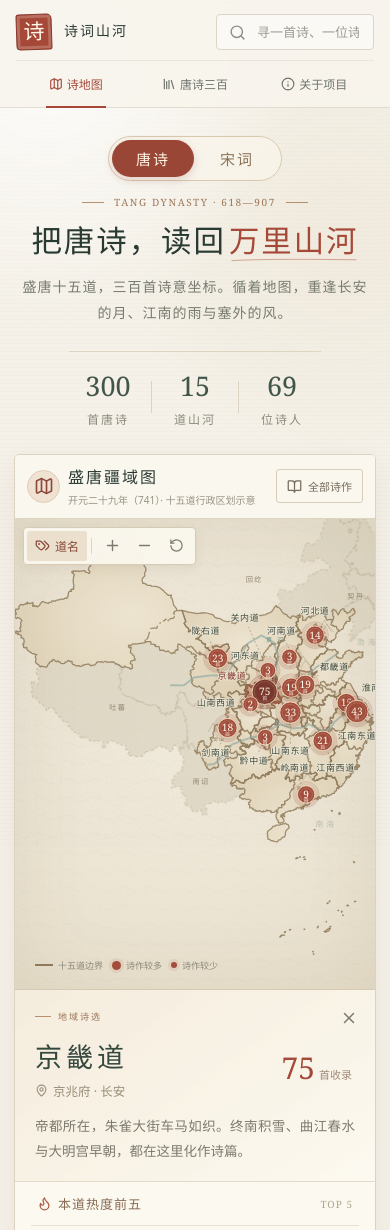
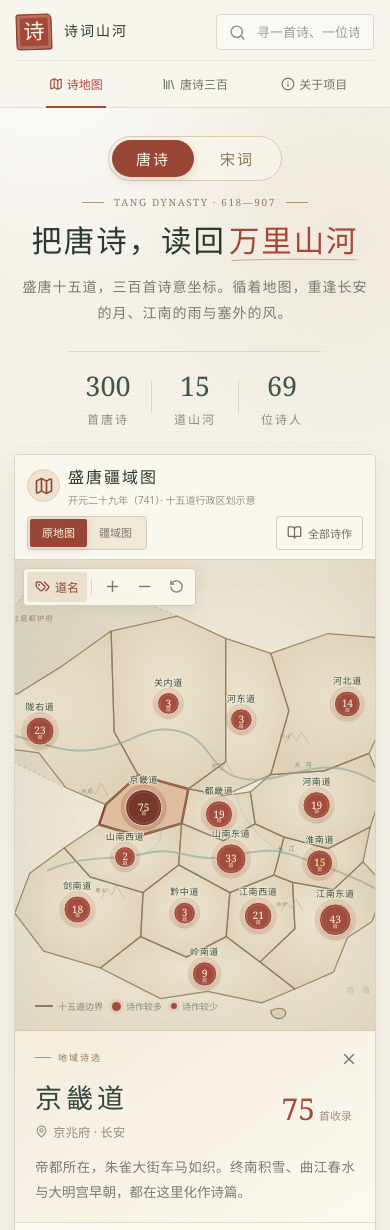
Before and after one commit to LiangjiChen/cultural-on-map, a React (Vite) app: page / in a window 390 px wide. Shown: the top 1230 px of the page. Built offline with nearby package versions, Linux system fonts and the light colour scheme.

Commit message:
feat: update workspace
Co-authored-by: traeagent <traeagent@users.noreply.github.com>

```diff
--- a/src/App.tsx
+++ b/src/App.tsx
@@ -19,6 +19,7 @@ const topRegionId = (id: CollectionId) => {
 
 export default function App() {
   const [collectionId, setCollectionId] = useState<CollectionId>('tang')
+  const [mapStyle, setMapStyle] = useState<'classic' | 'realistic'>('classic')
   const [selectedRegionId, setSelectedRegionId] = useState<string | null>('jingji')
   const [detailPoemId, setDetailPoemId] = useState<number | null>(null)
   const [libraryOpen, setLibraryOpen] = useState(false)
@@ -189,15 +190,19 @@ export default function App() {
                 <div><h2>{collection.mapTitle}</h2><p>{collection.mapSubtitle}</p></div>
               </div>
               <div className="map-header-actions">
+                <div className="map-style-switch" role="group" aria-label="切换地图版本">
+                  <button className={mapStyle === 'classic' ? 'active' : ''} aria-pressed={mapStyle === 'classic'} onClick={() => setMapStyle('classic')}>原地图</button>
+                  <button className={mapStyle === 'realistic' ? 'active' : ''} aria-pressed={mapStyle === 'realistic'} onClick={() => setMapStyle('realistic')}>疆域图</button>
+                </div>
                 <span className="live-badge"><i />{collection.mapBadge}</span>
-                <button onClick={() => openLibrary()}><BookOpen size={15} />{collection.mapAllButton}</button>
+                <button className="map-library-button" onClick={() => openLibrary()}><BookOpen size={15} />{collection.mapAllButton}</button>
               </div>
             </header>
             <div className="map-stage">
               {collectionId === 'tang' ? (
-                <TangMap counts={counts} selectedRegionId={selectedRegionId} onSelect={selectRegion} />
+                <TangMap mapStyle={mapStyle} counts={counts} selectedRegionId={selectedRegionId} onSelect={selectRegion} />
               ) : (
-                <SongMap counts={counts} selectedRegionId={selectedRegionId} onSelect={selectRegion} />
+                <SongMap mapStyle={mapStyle} counts={counts} selectedRegionId={selectedRegionId} onSelect={selectRegion} />
               )}
               <RegionPanel
                 region={selectedRegion}
--- a/src/components/SongMap.tsx
+++ b/src/components/SongMap.tsx
@@ -1,22 +1,28 @@
 import { useEffect, useMemo, useRef, useState } from 'react'
 import { Minus, Plus, RotateCcw, Tags } from 'lucide-react'
-import { songRegions as regions } from '../data/songRegions'
+import { classicSongRegions, songRegions as realisticRegions } from '../data/songRegions'
 import { songLabels, songMountains, songOuterRegions, songRiverLabels, songRivers, songSeaLabels } from '../data/mapGeometry'
 import { layoutMapLabels, markerRadius } from './mapLabels'
 
 interface SongMapProps {
+  mapStyle: 'classic' | 'realistic'
   counts: Record<string, number>
   selectedRegionId: string | null
   onSelect: (regionId: string) => void
 }
 
-export function SongMap({ counts, selectedRegionId, onSelect }: SongMapProps) {
+export function SongMap({ mapStyle, counts, selectedRegionId, onSelect }: SongMapProps) {
   const [zoom, setZoom] = useState(1)
   const [showLabels, setShowLabels] = useState(true)
   const [hoveredId, setHoveredId] = useState<string | null>(null)
   const scrollRef = useRef<HTMLDivElement>(null)
+  const isClassic = mapStyle === 'classic'
+  const regions = isClassic ? classicSongRegions : realisticRegions
   const maxCount = useMemo(() => Math.max(1, ...Object.values(counts)), [counts])
-  const markerLabels = useMemo(() => layoutMapLabels(regions, counts, maxCount), [counts, maxCount])
+  const markerLabels = useMemo(
+    () => isClassic ? [] : layoutMapLabels(regions, counts, maxCount),
+    [counts, isClassic, maxCount, regions],
+  )
 
   useEffect(() => {
     const el = scrollRef.current
@@ -82,6 +88,21 @@ export function SongMap({ counts, selectedRegionId, onSelect }: SongMapProps) {
         </g>
 
         <g transform={`translate(550 390) scale(${zoom}) translate(-550 -390)`} className="zoom-layer">
+          {isClassic ? (
+            <>
+              <g className="outer-territory" filter="url(#song-paper-grain)">
+                <path d="M34 190 L120 132 L210 145 L286 120 L300 150 L235 430 L250 575 L330 720 L300 755 L190 610 L120 400 Z" />
+                <path d="M300 150 L700 90 L1015 175 L930 330 L810 345 L690 300 L565 265 L435 275 Z" opacity="0.55" />
+              </g>
+              <g className="outer-territory-labels" aria-hidden="true">
+                <text x="845" y="78">辽</text>
+                <text x="170" y="205">西 夏</text>
+                <text x="132" y="470">吐 蕃</text>
+                <text x="368" y="750" className="outer-territory-sub">大 理</text>
+              </g>
+            </>
+          ) : (
+            <>
               <g className="outer-territory" filter="url(#song-paper-grain)">
                 {songOuterRegions.map((territory) => <path key={territory.id} d={territory.path} />)}
               </g>
@@ -90,6 +111,8 @@ export function SongMap({ counts, selectedRegionId, onSelect }: SongMapProps) {
                   <text key={label.text} x={label.position[0]} y={label.position[1]} className={label.sub ? 'outer-territory-sub' : undefined}>{label.text}</text>
                 ))}
               </g>
+            </>
+          )}
 
           <g className="region-layer" filter="url(#song-paper-grain)">
             {regions.map(region => {
@@ -120,12 +143,37 @@ export function SongMap({ counts, selectedRegionId, onSelect }: SongMapProps) {
             ))}
           </g>
 
+          {isClassic ? (
+            <>
+              <g className="river-layer" aria-hidden="true">
+                <path className="yellow-river" d="M300 305 C380 292 430 318 505 312 C585 306 610 286 675 300 C735 312 742 345 805 338 C855 333 880 318 925 300" />
+                <path className="yangtze-river" d="M300 470 C390 452 448 472 512 470 C585 468 620 486 685 480 C750 474 790 458 842 470 C888 481 920 515 955 548" />
+                <path className="river-tributary" d="M512 470 C520 505 540 530 565 552 M685 480 C690 515 706 540 720 565 M805 338 C795 372 790 400 780 430" />
+                <text x="704" y="294" className="river-label">大 河</text>
+                <text x="668" y="466" className="river-label">长 江</text>
+              </g>
+              <g className="mountain-layer" aria-hidden="true">
+                <path d="M645 292 l9 -16 l8 11 l8 -16 l12 20 M503 392 l9 -15 l8 11 l7 -14 l12 19 M592 180 l9 -14 l8 10 l8 -15 l11 18 M505 505 l9 -14 l8 10 l8 -15 l11 19 M748 632 l9 -14 l8 10 l8 -15 l11 19" />
+                <text x="640" y="284">太行</text>
+                <text x="498" y="384">秦岭</text>
+                <text x="586" y="172">雁门</text>
+                <text x="500" y="497">巫山</text>
+                <text x="742" y="624">南岭</text>
+              </g>
+              <g className="sea-labels" aria-hidden="true">
+                <text x="952" y="292">渤 海</text>
+                <text x="962" y="520">东 海</text>
+                <text x="790" y="712">南 海</text>
+                <text x="600" y="70">宋 辽 边 界</text>
+              </g>
+            </>
+          ) : (
+            <>
               <g className="river-layer" aria-hidden="true">
                 <path className="yellow-river" d={songRivers.yellow} />
                 <path className="yangtze-river" d={songRivers.yangtze} />
                 {songRiverLabels.map(label => <text key={label.text} x={label.position[0]} y={label.position[1]} className="river-label">{label.text}</text>)}
               </g>
-
               <g className="mountain-layer" aria-hidden="true">
                 {songMountains.map((mountain) => (
                   <g key={mountain.text} transform={`translate(${mountain.position[0]} ${mountain.position[1]})`}>
@@ -134,12 +182,13 @@ export function SongMap({ counts, selectedRegionId, onSelect }: SongMapProps) {
                   </g>
                 ))}
               </g>
-
               <g className="sea-labels" aria-hidden="true">
                 {songSeaLabels.map((label) => <text key={label.text} x={label.position[0]} y={label.position[1]}>{label.text}</text>)}
               </g>
+            </>
+          )}
 
-          {showLabels && (
+          {!isClassic && showLabels && (
             <g className="marker-label-layer" aria-hidden="true">
               {markerLabels.filter(label => label.id !== hoveredId).map(label => (
                 <g key={label.id} className={selectedRegionId === label.id ? 'marker-label selected' : 'marker-label'}>
@@ -154,7 +203,7 @@ export function SongMap({ counts, selectedRegionId, onSelect }: SongMapProps) {
             {regions.map(region => {
               const count = counts[region.id] ?? 0
               if (count === 0) return null
-              const radius = markerRadius(count, maxCount)
+              const radius = isClassic ? 15 + Math.sqrt(count / maxCount) * 15 : markerRadius(count, maxCount)
               const [x, y] = region.center
               const isSelected = selectedRegionId === region.id
               return (
@@ -177,6 +226,7 @@ export function SongMap({ counts, selectedRegionId, onSelect }: SongMapProps) {
                 >
                   <circle className="marker-hit" r={Math.max(radius + 16, 36)} />
                   <circle className="marker-ripple" r={radius + 7} />
+                  {isClassic && showLabels && hoveredId !== region.id && <text className="marker-region-name" y={-radius - 15}>{region.name}</text>}
                   <circle className="marker-core" r={radius} filter="url(#song-marker-shadow)" />
                   <circle className="marker-inner-ring" r={radius - 4} />
                   <text className="marker-count" y="1">{count}</text>
--- a/src/components/TangMap.tsx
+++ b/src/components/TangMap.tsx
@@ -1,22 +1,28 @@
 import { useEffect, useMemo, useRef, useState } from 'react'
 import { Minus, Plus, RotateCcw, Tags } from 'lucide-react'
-import { regions } from '../data/regions'
+import { classicRegions, regions as realisticRegions } from '../data/regions'
 import { tangLabels, tangMountains, tangOuterRegions, tangRiverLabels, tangRivers, tangSeaLabels } from '../data/mapGeometry'
 import { layoutMapLabels, markerRadius } from './mapLabels'
 
 interface TangMapProps {
+  mapStyle: 'classic' | 'realistic'
   counts: Record<string, number>
   selectedRegionId: string | null
   onSelect: (regionId: string) => void
 }
 
-export function TangMap({ counts, selectedRegionId, onSelect }: TangMapProps) {
+export function TangMap({ mapStyle, counts, selectedRegionId, onSelect }: TangMapProps) {
   const [zoom, setZoom] = useState(1)
   const [showLabels, setShowLabels] = useState(true)
   const [hoveredId, setHoveredId] = useState<string | null>(null)
   const scrollRef = useRef<HTMLDivElement>(null)
+  const isClassic = mapStyle === 'classic'
+  const regions = isClassic ? classicRegions : realisticRegions
   const maxCount = useMemo(() => Math.max(1, ...Object.values(counts)), [counts])
-  const markerLabels = useMemo(() => layoutMapLabels(regions, counts, maxCount), [counts, maxCount])
+  const markerLabels = useMemo(
+    () => isClassic ? [] : layoutMapLabels(regions, counts, maxCount),
+    [counts, isClassic, maxCount, regions],
+  )
 
   useEffect(() => {
     const el = scrollRef.current
@@ -82,6 +88,20 @@ export function TangMap({ counts, selectedRegionId, onSelect }: TangMapProps) {
         </g>
 
         <g transform={`translate(550 390) scale(${zoom}) translate(-550 -390)`} className="zoom-layer">
+          {isClassic ? (
+            <>
+              <g className="outer-territory" filter="url(#paper-grain)">
+                <path d="M34 184 L106 142 L183 148 L222 111 L327 88 L410 118 L415 285 L335 378 L190 307 L82 251 L42 240 Z" />
+                <path d="M222 111 L270 51 L370 38 L452 65 L520 93 L410 118 L327 177 L255 222 L175 213 L106 142 L183 148 Z" />
+              </g>
+              <g className="outer-territory-labels" aria-hidden="true">
+                <text x="128" y="192">安西都护府</text>
+                <text x="280" y="102">北庭都护府</text>
+                <text x="115" y="222" className="outer-territory-sub">西域</text>
+              </g>
+            </>
+          ) : (
+            <>
               <g className="outer-territory" filter="url(#paper-grain)">
                 {tangOuterRegions.map((territory) => <path key={territory.id} d={territory.path} />)}
               </g>
@@ -90,6 +110,8 @@ export function TangMap({ counts, selectedRegionId, onSelect }: TangMapProps) {
                   <text key={label.text} x={label.position[0]} y={label.position[1]} className={label.sub ? 'outer-territory-sub' : undefined}>{label.text}</text>
                 ))}
               </g>
+            </>
+          )}
 
           <g className="region-layer" filter="url(#paper-grain)">
             {regions.map(region => {
@@ -120,12 +142,37 @@ export function TangMap({ counts, selectedRegionId, onSelect }: TangMapProps) {
             ))}
           </g>
 
+          {isClassic ? (
+            <>
+              <g className="river-layer" aria-hidden="true">
+                <path className="yellow-river" d="M165 285 C260 275 302 325 380 315 C454 305 466 270 525 285 C578 299 573 354 630 363 C690 373 741 330 807 350 C846 361 858 381 879 376" />
+                <path className="yangtze-river" d="M305 515 C370 487 411 500 466 487 C520 474 540 501 594 493 C647 486 672 474 718 492 C761 508 806 521 856 549" />
+                <path className="river-tributary" d="M489 434 C500 463 487 475 466 487 M618 393 C628 432 652 454 681 479 M742 479 C756 500 760 508 761 508" />
+                <text x="714" y="344" className="river-label">大 河</text>
+                <text x="686" y="483" className="river-label">长 江</text>
+              </g>
+              <g className="mountain-layer" aria-hidden="true">
+                <path d="M366 394 l10 -17 l8 12 l9 -19 l13 24 M576 353 l9 -15 l8 11 l7 -14 l12 20 M699 304 l10 -17 l9 13 l8 -14 l12 19 M393 561 l10 -16 l8 11 l8 -16 l12 21 M692 582 l9 -14 l8 10 l8 -15 l11 19" />
+                <text x="361" y="386">终南</text>
+                <text x="576" y="343">太行</text>
+                <text x="690" y="295">燕山</text>
+                <text x="384" y="551">蜀山</text>
+                <text x="684" y="574">南岭</text>
+              </g>
+              <g className="sea-labels" aria-hidden="true">
+                <text x="958" y="350">渤 海</text>
+                <text x="942" y="510">东 海</text>
+                <text x="800" y="718">南 海</text>
+                <text x="513" y="72">漠 北</text>
+              </g>
+            </>
+          ) : (
+            <>
               <g className="river-layer" aria-hidden="true">
                 <path className="yellow-river" d={tangRivers.yellow} />
                 <path className="yangtze-river" d={tangRivers.yangtze} />
                 {tangRiverLabels.map(label => <text key={label.text} x={label.position[0]} y={label.position[1]} className="river-label">{label.text}</text>)}
               </g>
-
               <g className="mountain-layer" aria-hidden="true">
                 {tangMountains.map((mountain) => (
                   <g key={mountain.text} transform={`translate(${mountain.position[0]} ${mountain.position[1]})`}>
@@ -134,12 +181,13 @@ export function TangMap({ counts, selectedRegionId, onSelect }: TangMapProps) {
                   </g>
                 ))}
               </g>
-
               <g className="sea-labels" aria-hidden="true">
                 {tangSeaLabels.map((label) => <text key={label.text} x={label.position[0]} y={label.position[1]}>{label.text}</text>)}
               </g>
+            </>
+          )}
 
-          {showLabels && (
+          {!isClassic && showLabels && (
             <g className="marker-label-layer" aria-hidden="true">
               {markerLabels.filter(label => label.id !== hoveredId).map(label => (
                 <g key={label.id} className={selectedRegionId === label.id ? 'marker-label selected' : 'marker-label'}>
@@ -153,7 +201,7 @@ export function TangMap({ counts, selectedRegionId, onSelect }: TangMapProps) {
           <g className="marker-layer">
             {regions.map(region => {
               const count = counts[region.id] ?? 0
-              const radius = markerRadius(count, maxCount)
+              const radius = isClassic ? 15 + Math.sqrt(count / maxCount) * 15 : markerRadius(count, maxCount)
               const [x, y] = region.center
               const isSelected = selectedRegionId === region.id
               return (
@@ -176,6 +224,7 @@ export function TangMap({ counts, selectedRegionId, onSelect }: TangMapProps) {
                 >
                   <circle className="marker-hit" r={Math.max(radius + 16, 36)} />
                   <circle className="marker-ripple" r={radius + 7} />
+                  {isClassic && showLabels && hoveredId !== region.id && <text className="marker-region-name" y={-radius - 15}>{region.name}</text>}
                   <circle className="marker-core" r={radius} filter="url(#marker-shadow)" />
                   <circle className="marker-inner-ring" r={radius - 4} />
                   <text className="marker-count" y="1">{count}</text>
--- a/src/data/regions.ts
+++ b/src/data/regions.ts
@@ -79,6 +79,8 @@ const regionMetadata: Region[] = [
   },
 ]
 
+export const classicRegions = regionMetadata
+
 export const regions = regionMetadata.map((region) => ({
   ...region,
   ...tangGeometry[region.id],
--- a/src/data/songRegions.ts
+++ b/src/data/songRegions.ts
@@ -220,7 +220,9 @@ const regionMetadata: Region[] = [
   },
 ]
 
+export const classicSongRegions = regionMetadata
+
 export const songRegions = regionMetadata.map((region) => ({
   ...region,
-  ...songGeometry[region.id],
+  ...songGeometry[region.id === 'jingnanbei' ? 'jingxibei' : region.id],
 }))
--- a/src/styles.css
+++ b/src/styles.css
@@ -190,11 +190,16 @@ main { max-width: 1540px; margin: 0 auto; padding: 0 32px; }
 .map-title-icon { width: 38px; height: 38px; display: grid; place-items: center; color: #8f493a; background: #efe2d3; border: 1px solid #dfcbb6; border-radius: 50%; }
 .map-title h2 { font-family: var(--serif); font-size: 17px; letter-spacing: 2px; margin: 0 0 5px; }
 .map-title p { color: #999386; font-size: 10px; margin: 0; letter-spacing: .6px; }
-.map-header-actions { display: flex; align-items: center; gap: 18px; }
+.map-header-actions { display: flex; align-items: center; justify-content: flex-end; flex-wrap: wrap; gap: 12px; }
 .live-badge { color: #778173; font-size: 10px; display: flex; align-items: center; gap: 6px; }
 .live-badge i { width: 6px; height: 6px; border-radius: 50%; background: #849376; box-shadow: 0 0 0 3px rgba(132,147,118,.14); }
 .map-header-actions button { display: flex; align-items: center; gap: 6px; border: 1px solid #d8cdb9; background: transparent; border-radius: 3px; color: #776b5a; padding: 7px 10px; font-size: 10px; }
 .map-header-actions button:hover { border-color: #ae8970; color: var(--vermilion); }
+.map-style-switch { flex: 0 0 auto; display: inline-flex; align-items: center; padding: 2px; border: 1px solid #d8cdb9; border-radius: 4px; background: #f0e8d9; }
+.map-header-actions .map-style-switch button { padding: 5px 9px; border: 0; border-radius: 2px; background: transparent; color: #857561; font-size: 11px; line-height: 1.4; white-space: nowrap; }
+.map-header-actions .map-style-switch button:hover { color: #79372f; background: #e8dcc8; }
+.map-header-actions .map-style-switch button.active { background: #9a4636; color: #fff6e6; box-shadow: 0 2px 7px rgba(122,55,43,.18); }
+.map-library-button { flex: 0 0 auto; }
 .map-stage { position: relative; flex: 1; min-height: 650px; overflow: hidden; background: #eee8d9; }
 .tang-map { position: absolute; inset: 0; overflow: hidden; background: radial-gradient(circle at 47% 44%, #f4eedf 0, #ede5d3 62%, #e7deca 100%); }
 .tang-map::after { content: ""; position: absolute; inset: 0; pointer-events: none; box-shadow: inset 0 0 80px rgba(106,86,48,.07); }
@@ -358,8 +363,9 @@ main { max-width: 1540px; margin: 0 auto; padding: 0 32px; }
 .geo-note-section p { color: #817967; font-size: 11px; line-height: 1.85; margin: 0 0 8px; }
 .geo-note-section small { color: #a39783; font-size: 9px; }
 .poem-detail-footer { flex: 0 0 auto; min-height: 62px; padding: 12px 27px; border-top: 1px solid #ded2bd; background: #f4eddf; display: flex; align-items: center; justify-content: space-between; gap: 16px; }
-.poem-detail-footer > span { color: #a39781; font-family: var(--serif); font-size: 10px; letter-spacing: 2px; }
-.copy-button { display: flex; align-items: center; gap: 6px; border: 1px solid #cbb99e; background: transparent; color: #8d6c52; padding: 7px 11px; border-radius: 3px; font-size: 10px; }
+.poem-detail-footer > span { min-width: 0; display: flex; flex-direction: column; gap: 3px; color: #a39781; font-family: var(--serif); font-size: 10px; letter-spacing: 2px; line-height: 1.5; }
+.poem-detail-shortcut { display: block; color: #8d6c52; font-size: 11px; letter-spacing: .5px; }
+.copy-button { flex: 0 0 auto; display: flex; align-items: center; gap: 6px; border: 1px solid #cbb99e; background: transparent; color: #8d6c52; padding: 7px 11px; border-radius: 3px; font-size: 10px; }
 .copy-button:hover, .copy-button.copied { color: #f8efdc; background: #8d4939; border-color: #8d4939; }
 
 .library-backdrop { z-index: 100; }
@@ -701,10 +707,13 @@ main { max-width: 1540px; margin: 0 auto; padding: 0 32px; }
   .hero-stats strong { font-size: 27px; }
   .hero-stats span { font-size: 12px; }
 
-  .map-card-header { min-height: 64px; height: auto; padding: 9px 12px; gap: 8px; }
+  .map-card-header { min-height: 64px; height: auto; padding: 9px 12px; gap: 8px; flex-wrap: wrap; }
+  .map-title { width: 100%; }
   .map-title h2 { font-size: 16px; }
   .map-title p { font-size: 10px; line-height: 1.5; }
+  .map-header-actions { width: 100%; justify-content: space-between; gap: 8px; }
   .map-header-actions button { padding: 8px 10px; }
+  .map-header-actions .map-style-switch button { padding: 6px 12px; }
 
   .tang-map { height: 470px; }
   .map-scroll { overflow-x: auto; overflow-y: hidden; -webkit-overflow-scrolling: touch; scrollbar-width: none; }
@@ -748,4 +757,5 @@ main { max-width: 1540px; margin: 0 auto; padding: 0 32px; }
   .index-region-info small { display: none; }
   .poem-detail-header h2 { font-size: 28px; }
   .poem-full-text p { font-size: 19px; letter-spacing: 1px; }
+  .poem-detail-shortcut { font-size: 10px; letter-spacing: 0; }
 }
```
Also changed, not shown: src/components/PoemModal.tsx (+20 -3 lines). Lines whose indentation alone changed are shown as unchanged.
